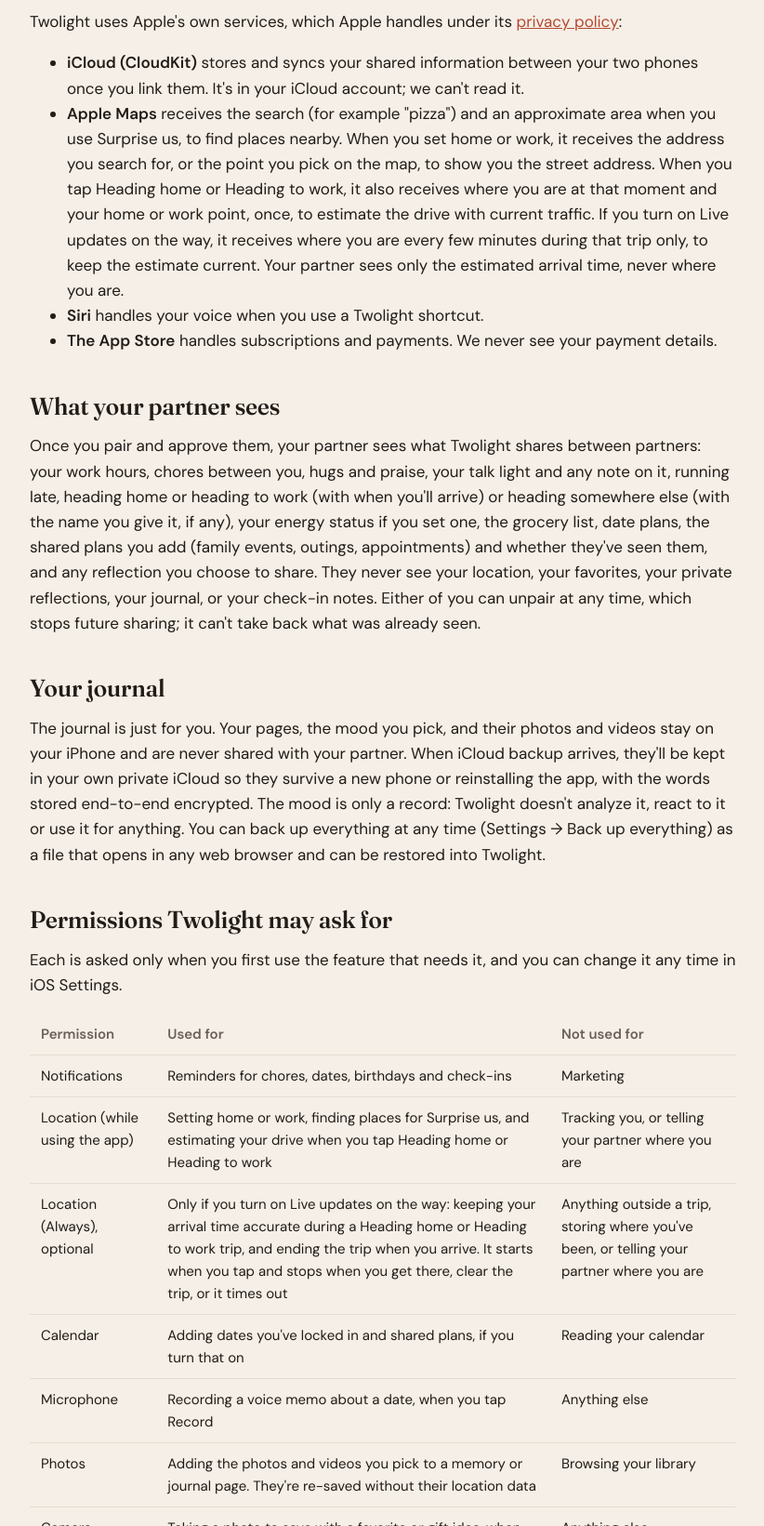
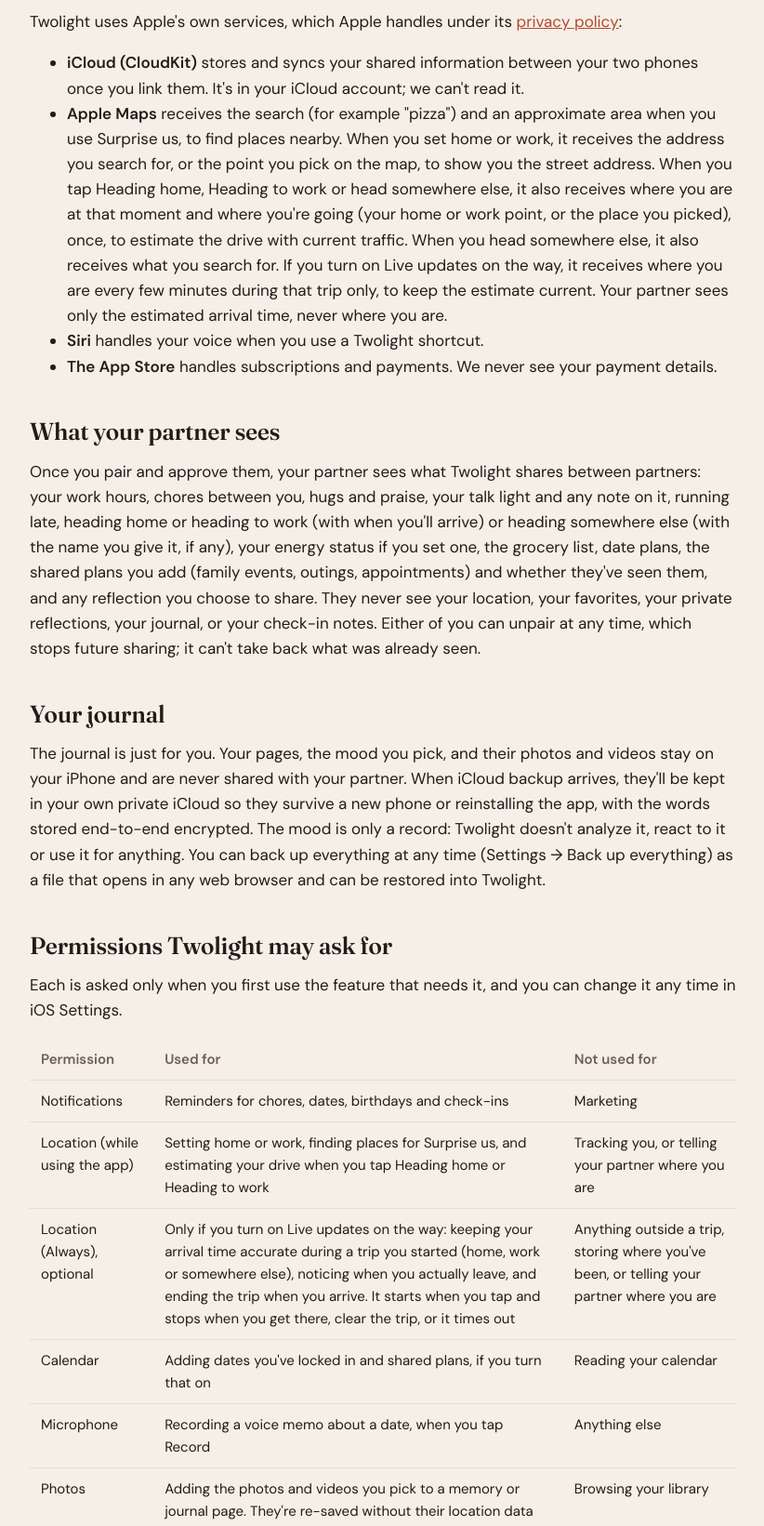
Before and after one commit to twolightapp/website, a plain HTML site: page privacy/index.html in a window 1280 px wide. Shown: the part 1454-3095 px from the top of the page at 93% size, without its empty margins (228-1050 px from the left). Drawn offline with Linux system fonts and the light colour scheme.

Commit message:
Add files via upload

```diff
--- a/privacy/index.html
+++ b/privacy/index.html
@@ -45,7 +45,7 @@
   <p>Twolight uses Apple's own services, which Apple handles under its <a href="https://www.apple.com/legal/privacy/">privacy policy</a>:</p>
   <ul>
     <li><strong>iCloud (CloudKit)</strong> stores and syncs your shared information between your two phones once you link them. It's in your iCloud account; we can't read it.</li>
-    <li><strong>Apple Maps</strong> receives the search (for example "pizza") and an approximate area when you use Surprise us, to find places nearby. When you set home or work, it receives the address you search for, or the point you pick on the map, to show you the street address. When you tap Heading home or Heading to work, it also receives where you are at that moment and your home or work point, once, to estimate the drive with current traffic. If you turn on Live updates on the way, it receives where you are every few minutes during that trip only, to keep the estimate current. Your partner sees only the estimated arrival time, never where you are.</li>
+    <li><strong>Apple Maps</strong> receives the search (for example "pizza") and an approximate area when you use Surprise us, to find places nearby. When you set home or work, it receives the address you search for, or the point you pick on the map, to show you the street address. When you tap Heading home, Heading to work or head somewhere else, it also receives where you are at that moment and where you're going (your home or work point, or the place you picked), once, to estimate the drive with current traffic. When you head somewhere else, it also receives what you search for. If you turn on Live updates on the way, it receives where you are every few minutes during that trip only, to keep the estimate current. Your partner sees only the estimated arrival time, never where you are.</li>
     <li><strong>Siri</strong> handles your voice when you use a Twolight shortcut.</li>
     <li><strong>The App Store</strong> handles subscriptions and payments. We never see your payment details.</li>
   </ul>
@@ -62,7 +62,7 @@
     <tr><th>Permission</th><th>Used for</th><th>Not used for</th></tr>
     <tr><td>Notifications</td><td>Reminders for chores, dates, birthdays and check-ins</td><td>Marketing</td></tr>
     <tr><td>Location (while using the app)</td><td>Setting home or work, finding places for Surprise us, and estimating your drive when you tap Heading home or Heading to work</td><td>Tracking you, or telling your partner where you are</td></tr>
-    <tr><td>Location (Always), optional</td><td>Only if you turn on Live updates on the way: keeping your arrival time accurate during a Heading home or Heading to work trip, and ending the trip when you arrive. It starts when you tap and stops when you get there, clear the trip, or it times out</td><td>Anything outside a trip, storing where you've been, or telling your partner where you are</td></tr>
+    <tr><td>Location (Always), optional</td><td>Only if you turn on Live updates on the way: keeping your arrival time accurate during a trip you started (home, work or somewhere else), noticing when you actually leave, and ending the trip when you arrive. It starts when you tap and stops when you get there, clear the trip, or it times out</td><td>Anything outside a trip, storing where you've been, or telling your partner where you are</td></tr>
     <tr><td>Calendar</td><td>Adding dates you've locked in and shared plans, if you turn that on</td><td>Reading your calendar</td></tr>
     <tr><td>Microphone</td><td>Recording a voice memo about a date, when you tap Record</td><td>Anything else</td></tr>
     <tr><td>Photos</td><td>Adding the photos and videos you pick to a memory or journal page. They're re-saved without their location data</td><td>Browsing your library</td></tr>
```
